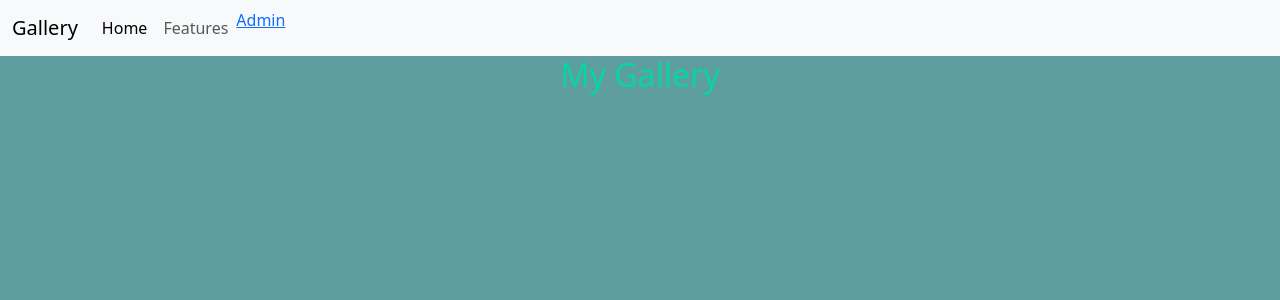
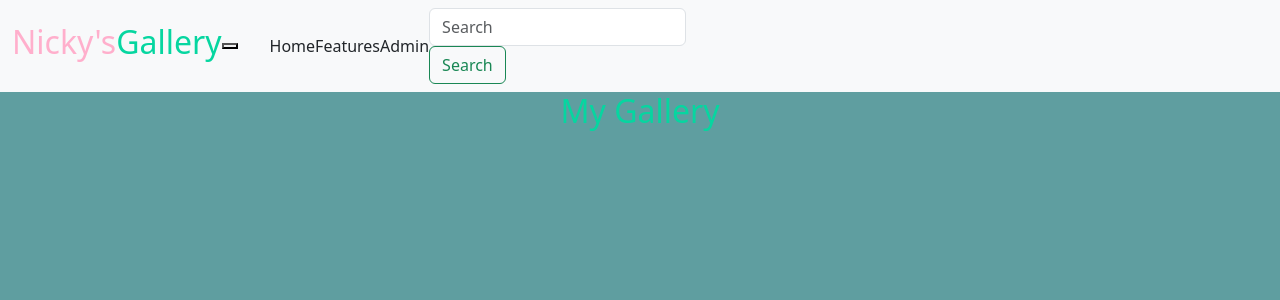
Before and after one commit to Koech-code/My-gallery, a Django app: page / in a window 1280 px wide. Shown: the top 300 px of the page. Run offline with Django 3.2, Linux system fonts and the light colour scheme; data that the repository does not hold is empty; some libraries are stand-ins or nearby versions.

Commit message:
added a color to the logo

```diff
--- a/gallery/templates/navbar.html
+++ b/gallery/templates/navbar.html
@@ -1,24 +1,36 @@
 <nav class="navbar navbar-expand-lg navbar-light bg-light">
     <div class="container-fluid">
-      <a class="navbar-brand" href="#">Gallery</a>
-      <button
-        class="navbar-toggler"
-        type="button"
-        data-mdb-toggle="collapse"
-        data-mdb-target="#navbarNavAltMarkup"
-        aria-controls="navbarNavAltMarkup"
-        aria-expanded="false"
-        aria-label="Toggle navigation"
-      >
-        <i class="fas fa-bars"></i>
-      </button>
-      <div class="collapse navbar-collapse" id="navbarNavAltMarkup">
-        <div class="navbar-nav">
-          <a class="nav-link active" aria-current="page" href="#">Home</a>
+      <h2><span style="color: #ffafcc;">Nicky's</span><span style="color: #06d6a0;">Gallery</span></h2>
+      <button type="button" class="navbar-toggle" data-toggle="collapse" data-target=".navbar-collapse">
+
+        <span class="icon-bar"></span>
+        <span class="icon-bar"></span>
+        <span class="icon-bar"></span>
+    </button>
+    <a class="navbar-brand" href="/"></a>
+            <a class="navbar-brand" href=""> </a>
+            <ul class="nav navbar-nav">
+            </ul>
+      <div class="navbar-collapse collapse " id="navbarNavAltMarkup">
+        <div class="nav-link">
+          <a class="nav-link active" aria-current="page" href="{% url 'home'%}">Home</a>
+        </div>
+        <div>
           <a class="nav-link" href="#">Features</a>
-          <a href="{% url 'admin:index' %}">Admin</a>
+        </div>
+        <div>
+          <a class="nav-link" href="{% url 'admin:index' %}">Admin</a>
+        </div>
+         <!-- Adding a search form  -->
+         <form class="form-inline my-2 my-lg-0" role="search" action="{% url 'search' %}">
+          <input class="form-control mr-sm-2" type="search" placeholder="Search" aria-label="Search" name="image">
+          <button class="btn btn-outline-success my-2 my-sm-0" type="submit">Search</button>
+        </form>
+      </div>
+        <!-- search form end -->
+        </div>
 
-        </div>
       </div>
+
     </div>
   </nav>
```
